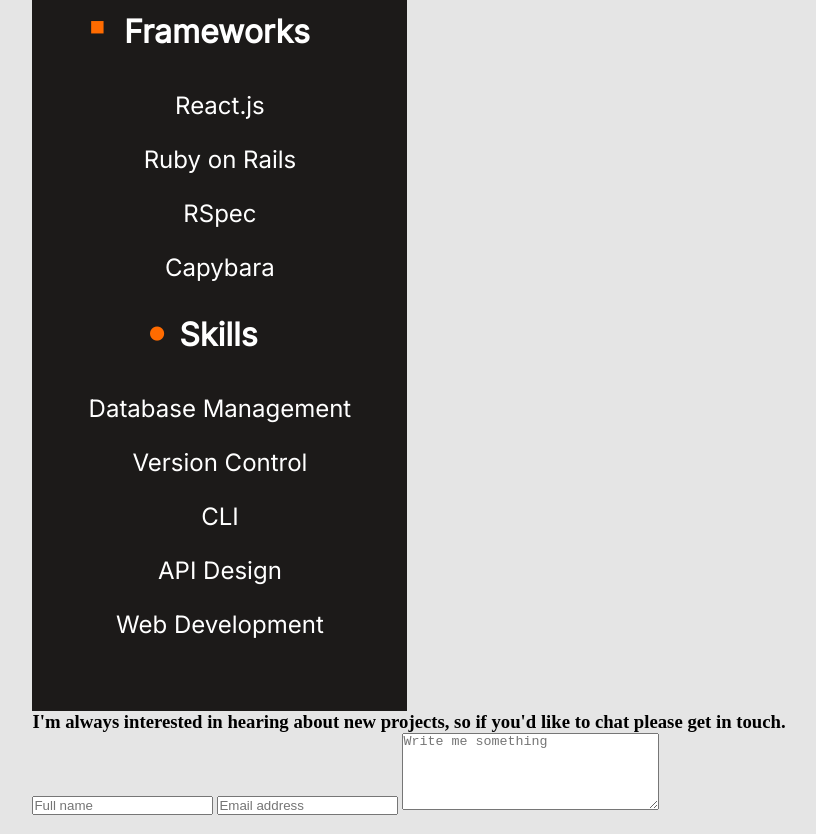
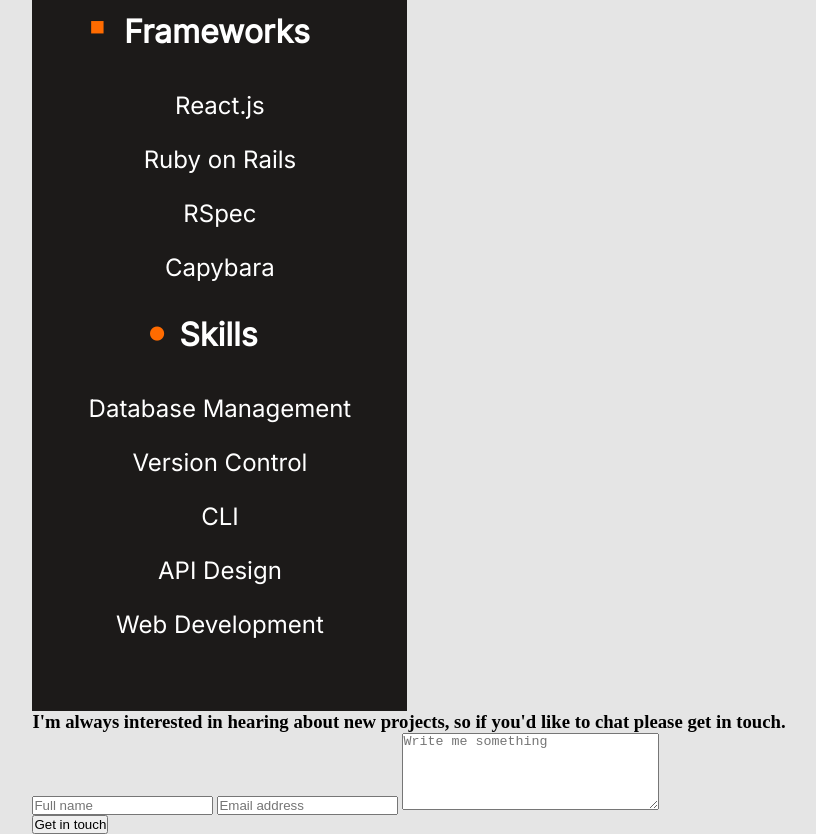
Before and after one commit to forLoop94/Personal-Portfolio_project, a website: page index.html in a window 1280 px wide. Shown: the part 5128-5962 px from the top of the page, without its empty margins (231-1047 px from the left). Drawn offline with Linux system fonts and the light colour scheme.

Commit message:
Submit button added to contact form

```diff
--- a/index.html
+++ b/index.html
@@ -247,6 +247,9 @@
           <input type="text" class="text-field" placeholder="Full name" min="1" max="30" name="Name" required>
           <input type="email" class="text-field" placeholder="Email address" name="Email address" required>
           <textarea name="Bio" id="bio" class="text-field" cols="30" rows="5" placeholder="Write me something"></textarea required>
+          <div class="form-btn">
+              <button type="submit" class="about-me-btn btn-form">Get in touch</button>
+          </div>
         </form>
       </div>
     </section>
```
